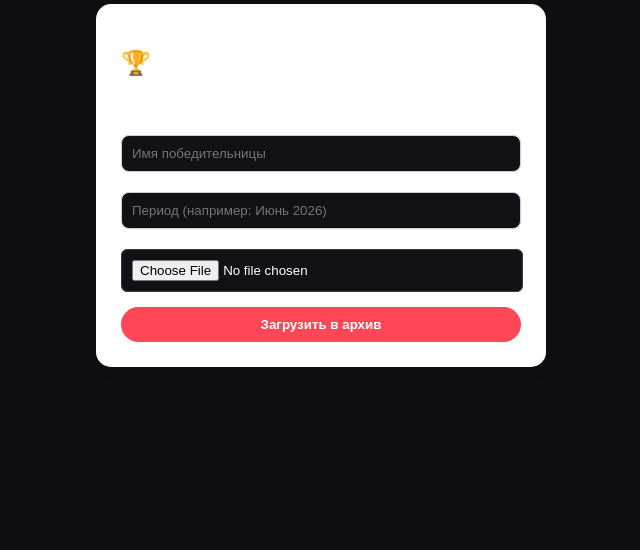
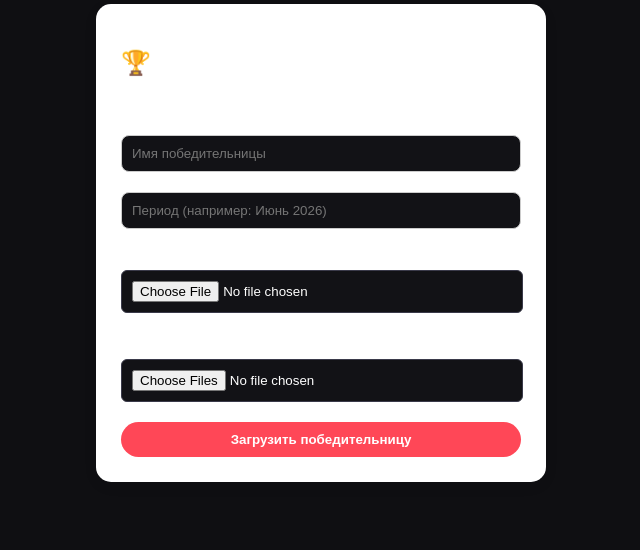
Before and after one commit to ilyanic-hub/girls, a FastAPI app: page /admin in a window 1280 px wide. Shown: the part 688-1238 px from the top of the page, without its empty margins (319-959 px from the left). Before the commit the page ends 1055 px from the top, so only its background shows below. Run offline with FastAPI, Linux system fonts and the light colour scheme; data that the repository does not hold is empty.

Commit message:
Update admin.html

```diff
--- a/templates/admin.html
+++ b/templates/admin.html
@@ -100,12 +100,18 @@
     <hr style="margin: 40px 0; border: 1px solid #eee;">
 
 <div class="admin-box" style="background:#fff; padding:25px; border-radius:15px; box-shadow:0 4px 15px rgba(0,0,0,0.05); max-width:400px; margin: 20px auto;">
-    <h2>🏆 Добавить победительницу в архив</h2>
+    <h2>🏆 Добавить победительницу и альбом</h2>
     <form id="historyForm" onsubmit="addHistoryWinner(event)">
         <input type="text" id="histName" placeholder="Имя победительницы" required style="width:100%; padding:10px; margin-bottom:10px; border:1px solid #ccc; border-radius:8px; box-sizing:border-box;">
         <input type="text" id="histDate" placeholder="Период (например: Июнь 2026)" required style="width:100%; padding:10px; margin-bottom:10px; border:1px solid #ccc; border-radius:8px; box-sizing:border-box;">
+
+        <label style="display:block; margin-bottom:5px; font-weight:bold; font-size:0.9rem;">Главное фото карточки:</label>
         <input type="file" id="histFile" accept="image/*" required style="margin-bottom:15px;">
-        <button type="submit" class="btn" style="background:#ff4757; color:#fff; border:none; padding:10px 20px; border-radius:20px; cursor:pointer; font-weight:bold; width:100%;">Загрузить в архив</button>
+
+        <label style="display:block; margin-bottom:5px; font-weight:bold; font-size:0.9rem;">Фотографии для альбома (можно выбрать несколько):</label>
+        <input type="file" id="histAlbumFiles" accept="image/*" multiple style="margin-bottom:20px;">
+
+        <button type="submit" class="btn" style="background:#ff4757; color:#fff; border:none; padding:10px 20px; border-radius:20px; cursor:pointer; font-weight:bold; width:100%;">Загрузить победительницу</button>
     </form>
 </div>
 
@@ -117,16 +123,22 @@ async function addHistoryWinner(event) {
     formData.append("title_date", document.getElementById("histDate").value);
     formData.append("file", document.getElementById("histFile").files[0]);
 
+    // Забираем все выбранные файлы для альбома фотосессии
+    let albumInput = document.getElementById("histAlbumFiles");
+    for (let i = 0; i < albumInput.files.length; i++) {
+        formData.append("album_files", albumInput.files[i]);
+    }
+
     let res = await fetch("/api/admin/history", {
         method: "POST",
         body: formData
     });
 
     if (res.ok) {
-        alert("Победительница добавлена в архив славы!");
+        alert("Успешно! Победительница и её фотосессия добавлены в архив.");
         document.getElementById("historyForm").reset();
     } else {
-        alert("Ошибка при добавлена.");
+        alert("Произошла ошибка при загрузке файлов.");
     }
 }
 </script>
```
